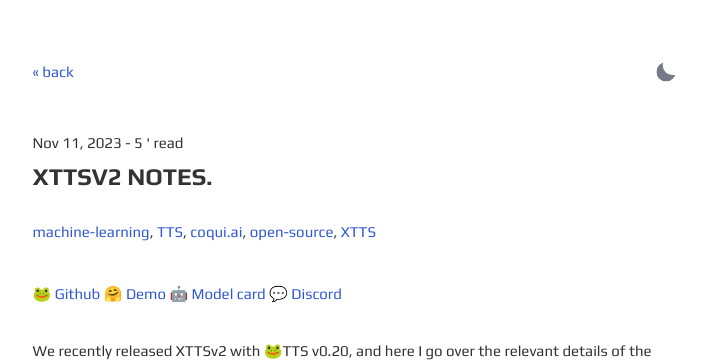
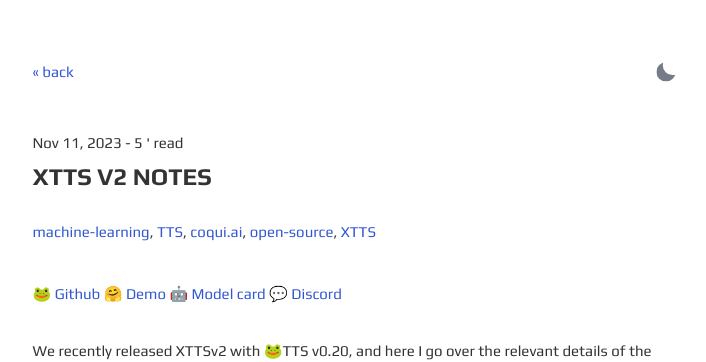
Before and after one commit to erogol/erogol.github.io, a Jekyll site: the page built from _posts/2023-11-11-XTTS_v2_release_and_notes.md, in a window 1280 px wide. Shown: the top 362 px of the page, without its empty margins (285-991 px from the left). Built offline with Jekyll 4.4.1, drawn with Linux system fonts in a browser that asks for light colours; comment, search, counter and statistics services are not loaded.

Commit message:
Update title

```diff
--- a/_posts/2023-11-11-XTTS_v2_release_and_notes.md
+++ b/_posts/2023-11-11-XTTS_v2_release_and_notes.md
@@ -1,6 +1,6 @@
 ---
 layout: post
-title: XTTSv2 notes.
+title: XTTS v2 Notes
 description: XTTSv2 technical notes.
 summary: XTTSv2 technical notes.
 tags: machine-learning TTS coqui.ai open-source XTTS
```
